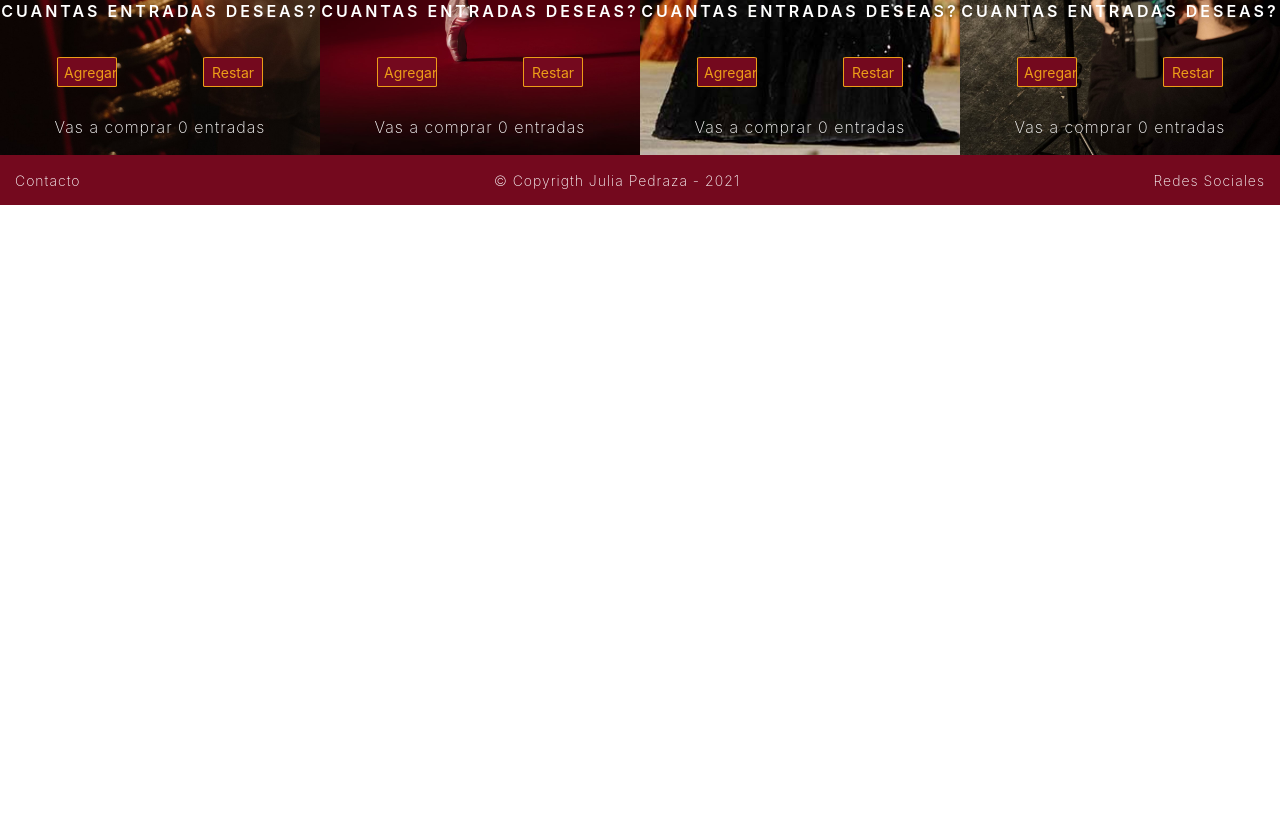
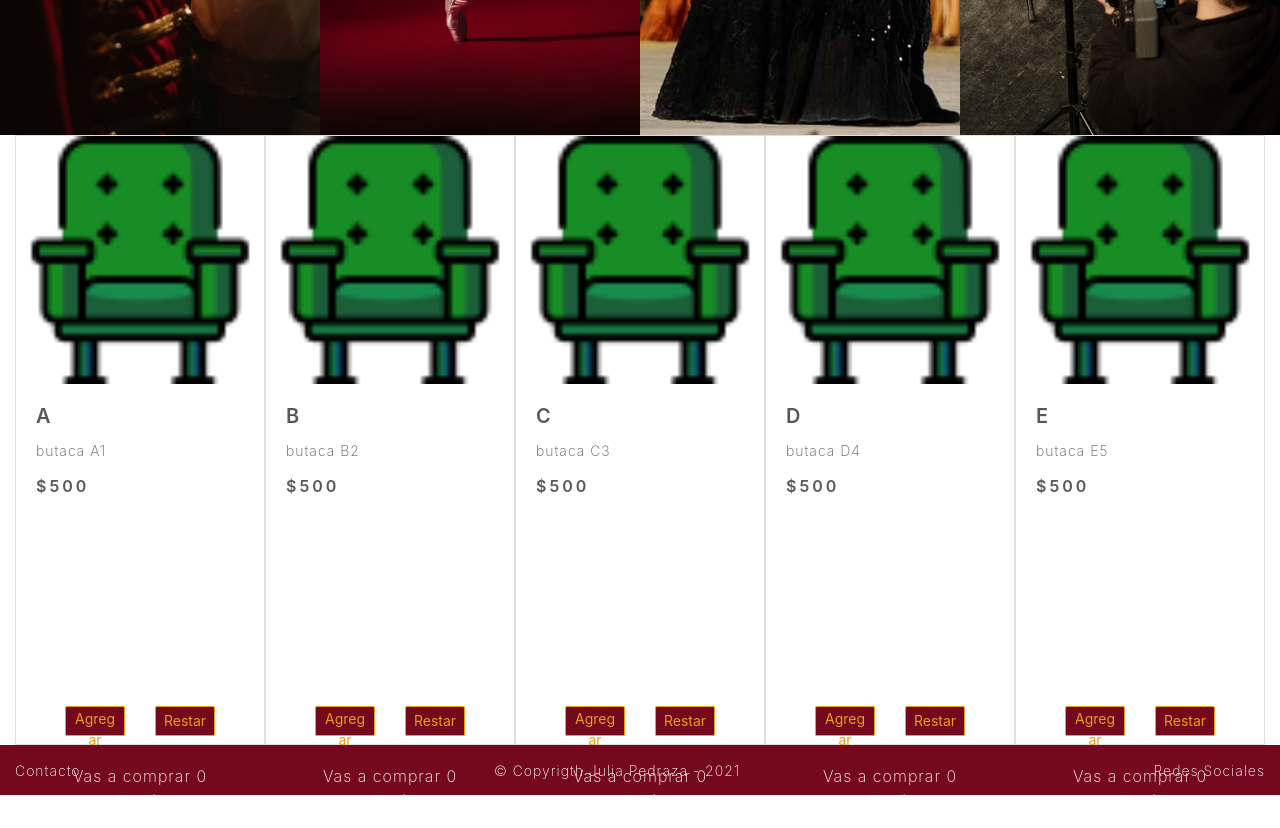
Before and after one commit to mjuliaph/proyecto-react, a React (Create React App) app: page / in a window 1280 px wide. Shown: the part 740-1568 px from the top of the page. Before the commit the page ends 945 px from the top, so only its background shows below. Built offline with nearby package versions, Linux system fonts and the light colour scheme.

Commit message:
Agregar Lista

```diff
--- a/src/App.js
+++ b/src/App.js
@@ -2,9 +2,6 @@
 import NavBar from "./components/NavBar.jsx";
 import Main from "./components/Main.jsx";
 import Footer from "./components/Footer.jsx";
-import ItemListContainer from "./components/ItemListContainer.jsx";
-
-
 
 // Esto es lo que se muestra en el navegador
 function App() {
@@ -12,12 +9,11 @@ function App() {
     <div className="">
       <header className="">
         <NavBar />
-        <ItemListContainer greeting="Acá van a ir las opciones de compra" />
       </header>
 
-        <Main/>
+      <Main />
 
-        <Footer/>
+      <Footer />
     </div>
   );
 }
--- /dev/null
+++ b/src/components/Item.jsx
@@ -0,0 +1,18 @@
+import ItemCount from "./ItemCount";
+import sillon from "./../media/sillon.png";
+
+function Item(props) {
+  return (
+    <div className="card" style={{ width: "18rem" }}>
+      <img src={sillon} className="card-img-top" alt="butaca" />
+      <div className="card-body">
+        <h4 className="card-title">{props.fila}</h4>
+        <p className="card-text">{props.description}</p>
+        <h5 className="card-title">{props.price}</h5>
+        <ItemCount stock={5} initial={0} />
+      </div>
+    </div>
+  );
+}
+
+export default Item;
--- a/src/components/ItemCount.jsx
+++ b/src/components/ItemCount.jsx
@@ -1,22 +1,18 @@
 import React, { useState } from "react";
 import "./../css/index.css";
 
-function ItemCount(props) {
-  const [count, setCount] = useState(parseInt(props.initial));
-  const [stock, setStock] = useState(props.stock);
+function ItemCount({ stock, initial }) {
+  const [count, setCount] = useState(parseInt(initial));
+  // const [stock, setStock] = useState(props.stock);
 
   function sumar() {
     if (count < 5) {
       setCount(count + 1);
-      setStock(stock - 1);
-      console.log(stock, count);
     }
   }
   function restar() {
     if (count > 0) {
       setCount(count - 1);
-      setStock(stock + 1);
-      console.log(stock, count);
     }
   }
 
--- /dev/null
+++ b/src/components/ItemList.jsx
@@ -0,0 +1,66 @@
+import Item from "./Item.jsx";
+const { useEffect, useState } = require("react");
+
+function ItemList() {
+  const [sits, setSits] = useState([]);
+
+  useEffect(() => {
+    new Promise((resolve, reject) => {
+      const datos = [
+        {
+          id: "1",
+          fila: "A",
+          numero: "1",
+          description: "butaca A1",
+          price: "$500",
+        },
+        {
+          id: "2",
+          fila: "B",
+          numero: "2",
+          description: "butaca B2",
+          price: "$500",
+        },
+        {
+          id: "3",
+          fila: "C",
+          numero: "3",
+          description: "butaca C3",
+          price: "$500",
+        },
+        {
+          id: "4",
+          fila: "D",
+          numero: "4",
+          description: "butaca D4",
+          price: "$500",
+        },
+        {
+          id: "5",
+          fila: "E",
+          numero: "5",
+          description: "butaca E5",
+          price: "$500",
+        },
+      ];
+      setTimeout(() => resolve(datos), 2000);
+    })
+      .then((datosResolve) => {
+        console.log("datos Resolve", datosResolve);
+        setSits(datosResolve);
+      })
+      .catch((error) => {
+        console.log("err", error);
+      });
+  }, []);
+
+  return (
+    <div className="flex">
+      {sits.map((cadaAsiento) => (
+        <Item {...cadaAsiento} />
+      ))}
+    </div>
+  );
+}
+
+export default ItemList;
--- a/src/components/ItemListContainer.jsx
+++ b/src/components/ItemListContainer.jsx
@@ -1,11 +1,11 @@
-import "../css/index.css";
+// import ItemList from "./ItemList";
 
-function ItemListContainer(props) {
-  return (
-    <div className="container-fluid lista">
-      <p>{props.greeting}</p>
-    </div>
-  );
-}
+// function ItemListContainer(props) {
+//   return (
+//     <div className="container-fluid lista">
+//       <ItemList />
+//     </div>
+//   );
+// }
 
-export default ItemListContainer;
+// export default ItemListContainer;
--- a/src/components/Main.jsx
+++ b/src/components/Main.jsx
@@ -1,4 +1,4 @@
-import ItemCount from "./ItemCount";
+import ItemList from "./ItemList";
 // import teatro from "./../media/teatro.jpg";
 // import ballet from "./../media/ballet.jpg";
 // import opera from "./../media/opera.jpg";
@@ -9,23 +9,14 @@ function Main() {
   return (
     <div className="container-fluid">
       <div className="row portadas">
-        <div className="portadaTeatro">
-          {/* <img src={teatro} alt="" /> */}
-          <ItemCount stock={5} initial={0} />
-        </div>
-        <div className="portadaBallet">
-          {/* <img src={ballet} alt="" /> */}
-          <ItemCount stock={5} initial={0} />
-        </div>
-        <div className="portadaOpera">
-          {/* <img src={opera} alt="" /> */}
-          <ItemCount stock={5} initial={0} />
-        </div>
+        <div className="portadaTeatro">{/* <img src={teatro} alt="" /> */}</div>
+        <div className="portadaBallet">{/* <img src={ballet} alt="" /> */}</div>
+        <div className="portadaOpera">{/* <img src={opera} alt="" /> */}</div>
         <div className="portadaConcierto">
           {/* <img src={concierto} alt="" /> */}
-          <ItemCount stock={5} initial={0} />
         </div>
       </div>
+      <ItemList />
     </div>
   );
 }
--- a/src/css/Index.css
+++ b/src/css/Index.css
@@ -27,3 +27,8 @@
   background-color: var(--colorBordo2);
   color: var(--colorDorado);
 }
+
+.flex {
+  display: flex;
+  flex-direction: row;
+}
```
Also changed, not shown: src/media/sillon.png (added).
